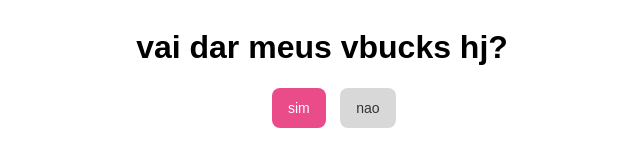
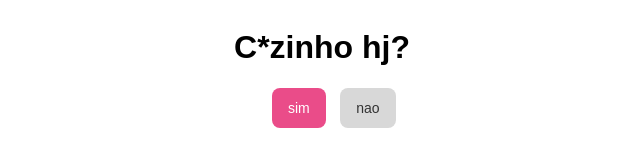
Before and after one commit to otaviomacedo03/moon, a plain HTML site: page index.html in a window 1280 px wide. Shown: the whole page, without its empty margins (318-958 px from the left). Drawn offline with Linux system fonts and the light colour scheme.

Commit message:
Add files via upload

```diff
--- a/index.html
+++ b/index.html
@@ -59,7 +59,7 @@
 </head>
 <body>
     <div class="box">
-        <h1>vai dar meus vbucks hj?</h1>
+        <h1>C*zinho hj?</h1>
         <div class="buttons">
             <button class="button button-1" id="sim">sim</button>
             <button class="button button-2" id="nao">nao</button>
```
